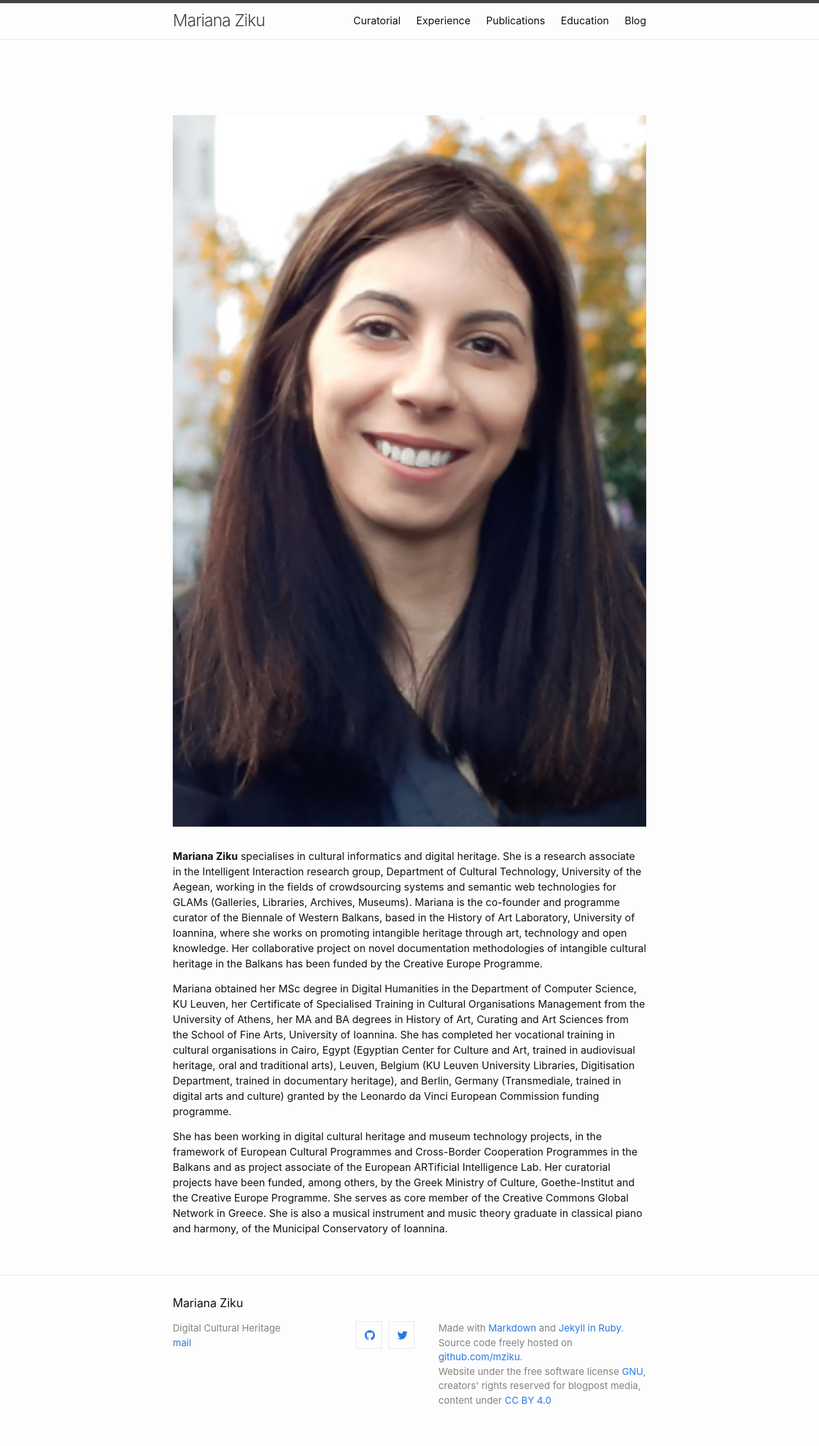
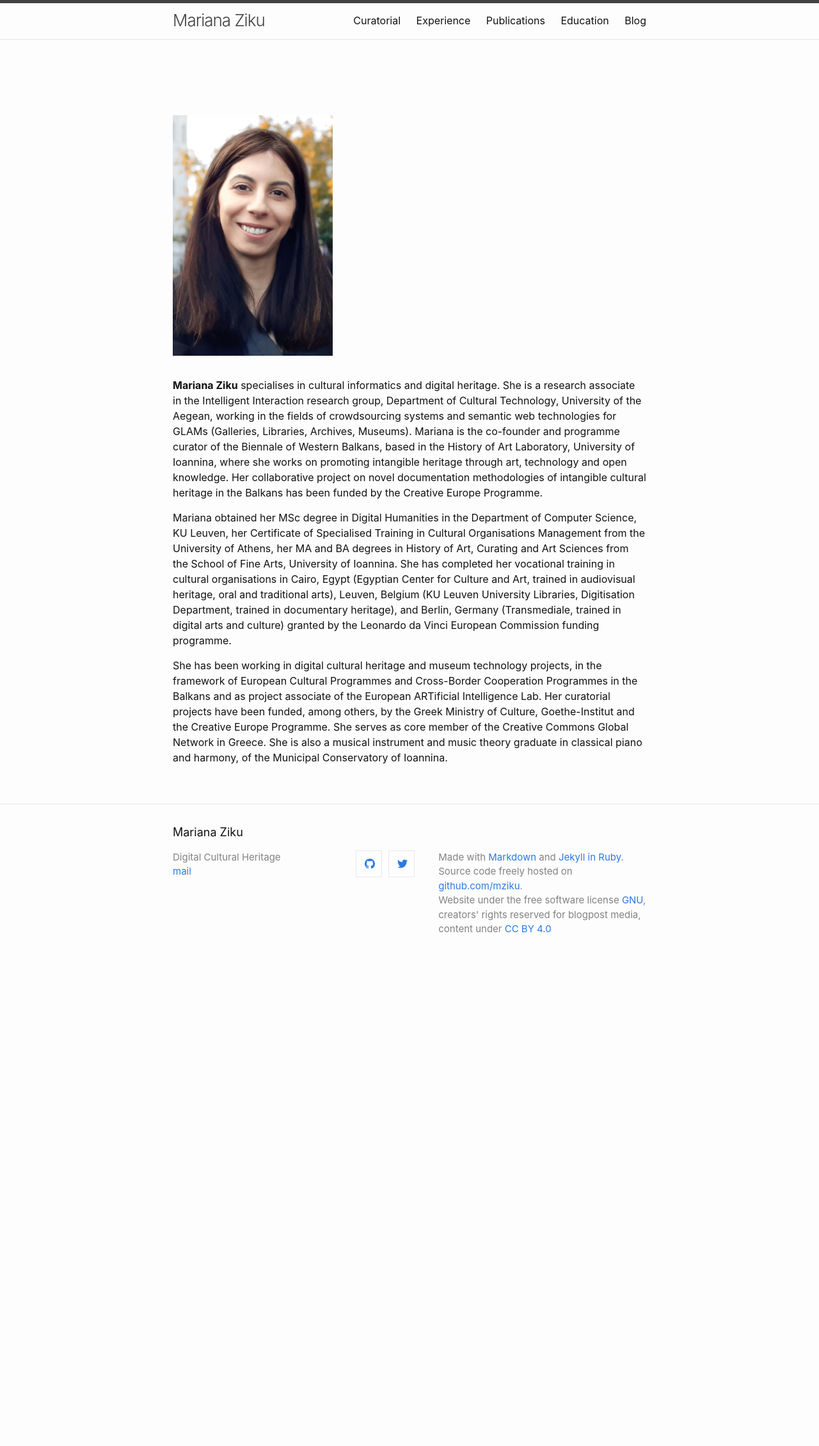
Before and after one commit to mziku/mziku.github.io, a Jekyll site: the page built from index.md, in a window 1280 px wide. Shown: the whole page at 64% size. Built offline with Jekyll 4.4.1, drawn with Linux system fonts in a browser that asks for light colours; after the commit the page ends 1524 px from its top, so only the background shows below that.

Commit message:
Update index.md

```diff
--- a/index.md
+++ b/index.md
@@ -4,7 +4,7 @@
 
 <br>
 
-<p><a href="https://mziku.github.io"><img src="https://mziku.github.io/images/Mariana Ziku-portrait-300x451px.jpg" style="margin-top:5mm; margin-right:5mm; margin-bottom:5mm; margin-left:5;" alt="mariana-ziku-profile-picture" width="750" height="auto" align="center"></a></p> **Mariana Ziku** specialises in cultural informatics and digital heritage. She is a research associate in the Intelligent Interaction research group, Department of Cultural Technology, University of the Aegean, working in the fields of crowdsourcing systems and semantic web technologies for GLAMs (Galleries, Libraries, Archives, Museums). Mariana is the co-founder and programme curator of the Biennale of Western Balkans, based in the History of Art Laboratory, University of Ioannina, where she works on promoting intangible heritage through art, technology and open knowledge. Her collaborative project on novel documentation methodologies of intangible cultural heritage in the Balkans has been funded by the Creative Europe Programme.
+<p><a href="https://mziku.github.io"><img src="https://mziku.github.io/images/Mariana Ziku-portrait-300x451px.jpg" style="margin-top:5mm; margin-right:5mm; margin-bottom:5mm; margin-left:5;" alt="mariana-ziku-profile-picture" width="250" height="auto" align="center"></a></p> **Mariana Ziku** specialises in cultural informatics and digital heritage. She is a research associate in the Intelligent Interaction research group, Department of Cultural Technology, University of the Aegean, working in the fields of crowdsourcing systems and semantic web technologies for GLAMs (Galleries, Libraries, Archives, Museums). Mariana is the co-founder and programme curator of the Biennale of Western Balkans, based in the History of Art Laboratory, University of Ioannina, where she works on promoting intangible heritage through art, technology and open knowledge. Her collaborative project on novel documentation methodologies of intangible cultural heritage in the Balkans has been funded by the Creative Europe Programme.
 
 Mariana obtained her MSc degree in Digital Humanities in the Department of Computer Science, KU Leuven, her Certificate of Specialised Training in Cultural Organisations Management from the University of Athens, her MA and BA degrees in History of Art, Curating and Art Sciences from the School of Fine Arts, University of Ioannina. She has completed her vocational training in cultural organisations in Cairo, Egypt (Egyptian Center for Culture and Art, trained in audiovisual heritage, oral and traditional arts), Leuven, Belgium (KU Leuven University Libraries, Digitisation Department, trained in documentary heritage), and Berlin, Germany (Transmediale, trained in digital arts and culture) granted by the Leonardo da Vinci European Commission funding programme.
 
```
